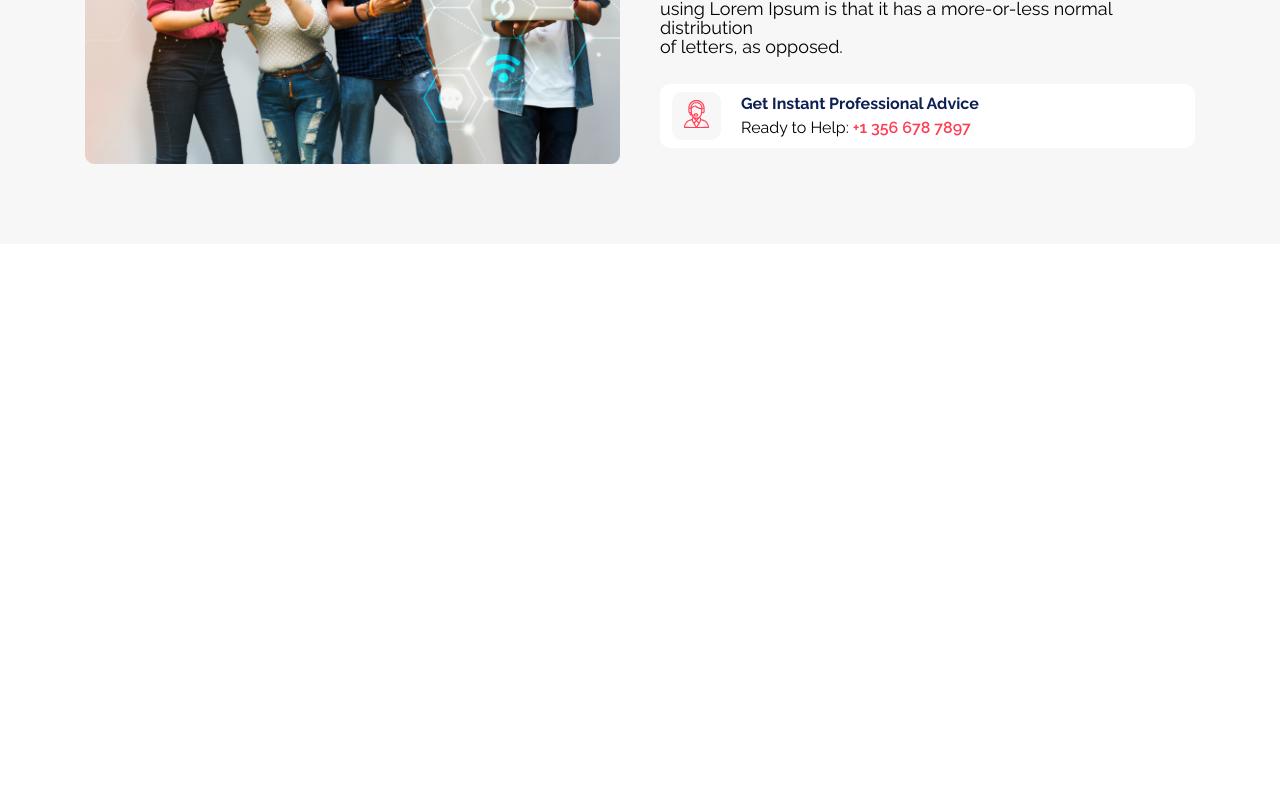
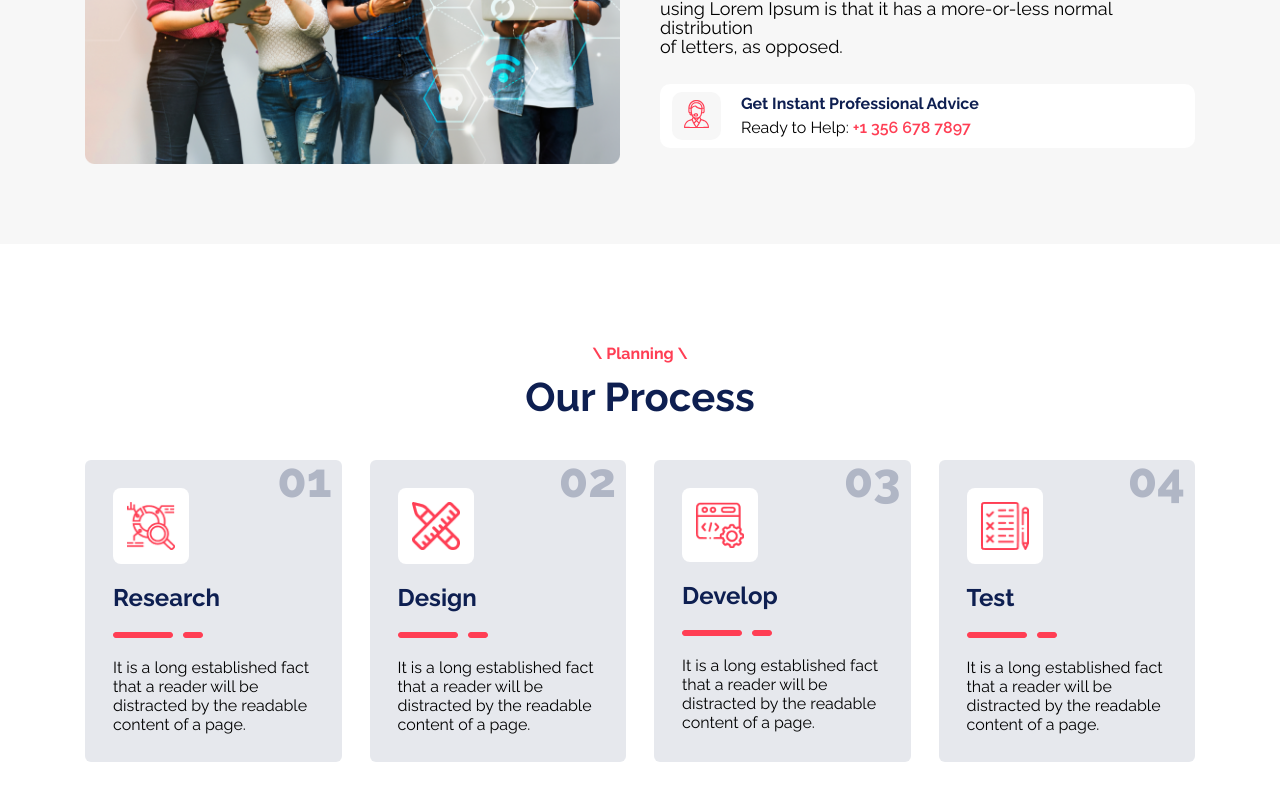
Before and after one commit to ignasiusadhitia/kelompok-1b, a React (Vite) app: page / in a window 1280 px wide. Shown: the part 1027-1827 px from the top of the page. Before the commit the page ends 1271 px from the top, so only its background shows below. Built offline with nearby package versions, Linux system fonts and the light colour scheme.

Commit message:
feat(home): add hero, about, and our process section

```diff
--- a/src/components/OurProcessCardSection.jsx
+++ b/src/components/OurProcessCardSection.jsx
@@ -40,12 +40,14 @@ const data = [
 const OurProcessCardSection = () => {
   return (
     <section className="container mx-auto py-[100px]">
-      <Typography
-        variant="h3"
-        className="text-center text-peach-red-100 mb-2.5"
-      >
-        \ Planning \
-      </Typography>
+      <div className="flex justify-center">
+        <Typography
+          variant="strong"
+          className="text-center text-peach-red-100 mb-2.5 "
+        >
+          \ Planning \
+        </Typography>
+      </div>
       <Typography variant="h2" className="text-center text-dark-blue-100 mb-10">
         Our Process
       </Typography>
--- a/src/pages/Home.jsx
+++ b/src/pages/Home.jsx
@@ -1,12 +1,14 @@
 import React from "react";
 import HeroSection from "../components/HeroSection";
 import AboutUsSection from "../components/AboutUsSection";
+import OurProcessCardSection from "../components/OurProcessCardSection";
 
 const Home = () => {
   return (
     <div>
       <HeroSection />
       <AboutUsSection />
+      <OurProcessCardSection />
     </div>
   );
 };
```
